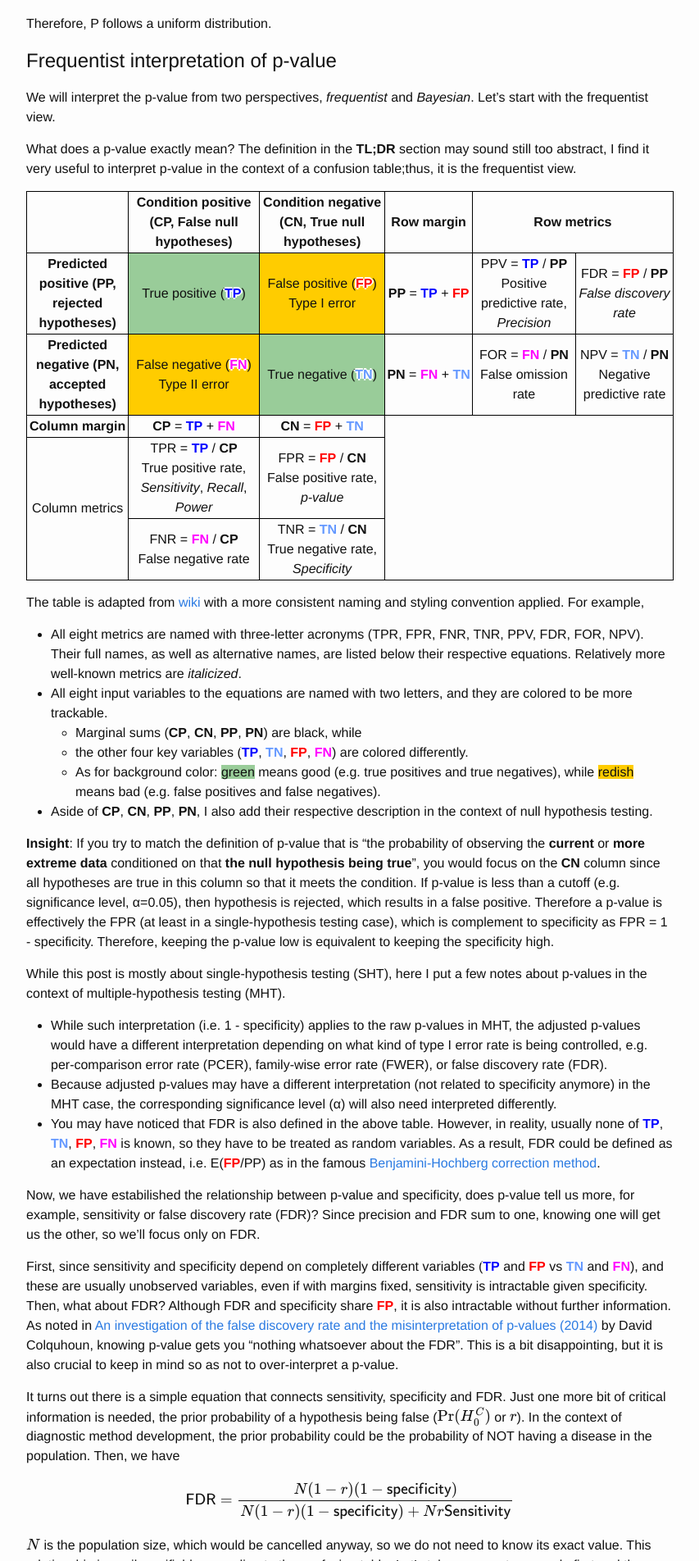
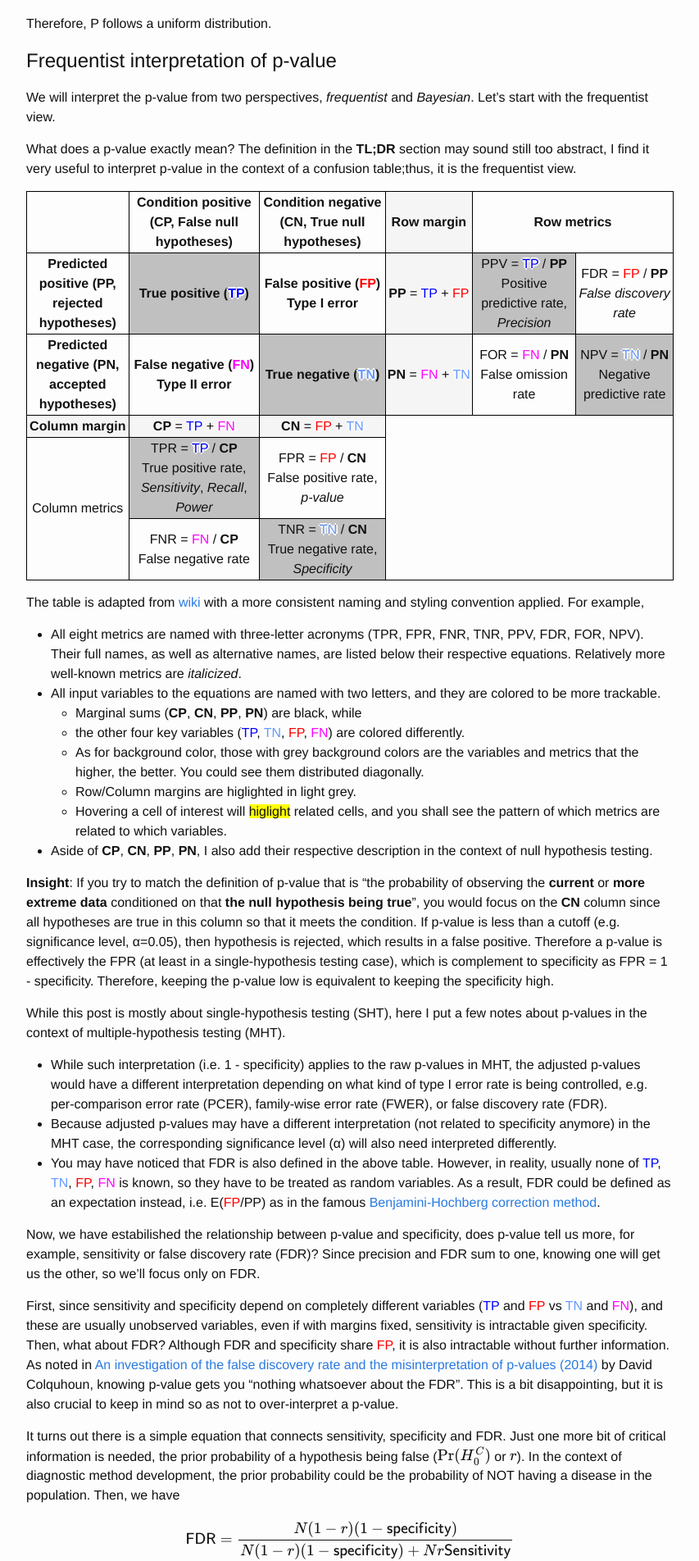
Before and after one commit to zyxue/zyxue.github.io, a Jekyll site: the page built from _posts/2018-05-15-on-p-value.md, in a window 1280 px wide. Shown: the part 1493-3397 px from the top of the page at 82% size, without its empty margins (213-1066 px from the left). Built offline with Jekyll 4.4.1, drawn with Linux system fonts in a browser that asks for light colours; formulas are drawn with MathJax 3; comment, search, counter and statistics services are not loaded.

Commit message:
added interactions to confusion table in _posts/2018-05-15-on-p-value.md

```diff
--- a/_posts/2018-05-15-on-p-value.md
+++ b/_posts/2018-05-15-on-p-value.md
@@ -12,17 +12,24 @@
 margin-bottom: 15px;
 }
 
-td.true-positive, td.true-negative, span.green {
-background-color: #99CC99;
+table.confusion-table td:hover {
+cursor: pointer;
 }
 
-td.false-positive, td.false-negative, span.redish {
-background-color: #FFCC00;
+td.true-positive, td.true-negative, td.true-positive-rate, td.true-negative-rate, td.positive-predictive-rate, td.negative-predictive-rate {
+background-color: #C0C0C0;
+}
+
+td.column-margin, td.condition-positive, td.condition-negative, th.row-margin, td.predicted-positive, td.predicted-negative {
+background-color: #F5F5F5;
+}
+
+td.true-positive, td.true-negative, td.false-positive, td.false-negative {
+font-weight: bold;
 }
 
 span.true-positive, span.true-negative, span.false-positive, span.false-negative {
 text-shadow: -2px 0 white, 0 2px white, 2px 0 white, 0 -2px white;
-font-weight: bold;
 }
 
 span.true-positive {
@@ -146,44 +153,44 @@
     <th></th>
     <th><span class="nowrap">Condition positive</span> <br> (<span class="marginal">CP</span>, False null hypotheses)</th>
     <th><span class="nowrap">Condition negative</span> <br> (<span class="marginal">CN</span>, True  null hypotheses)</th>
-    <th>Row margin</th>
+    <th class="row-margin">Row margin</th>
     <th colspan="2">Row metrics</th>
   </tr>
   <tr>
     <td><b>Predicted positive (<span class="marginal">PP</span>, rejected hypotheses)</b></td>
     <td class="true-positive">True positive (<span class="true-positive">TP</span>)</td>
     <td class="false-positive">False positive (<span class="false-positive">FP</span>) <br> Type I error</td>
-    <td class="nowrap"><span class="marginal">PP</span> = <span class="true-positive">TP</span> + <span class="false-positive">FP</span></td>
-    <td><span class="nowrap">PPV = <span class="true-positive">TP</span> / <span class="marginal">PP</span></span> <br> Positive predictive rate, <i>Precision</i> </td>
-    <td><span class="nowrap">FDR = <span class="false-positive">FP</span> / <span class="marginal">PP</span></span> <br> <i>False discovery rate</i> </td>
+    <td class="predicted-positive"><span class="marginal">PP</span> = <span class="true-positive">TP</span> + <span class="false-positive">FP</span></td>
+    <td class="positive-predictive-rate"><span class="nowrap">PPV = <span class="true-positive">TP</span> / <span class="marginal">PP</span></span> <br> Positive predictive rate, <i>Precision</i> </td>
+    <td class="false-discovery-rate"><span class="nowrap">FDR = <span class="false-positive">FP</span> / <span class="marginal">PP</span></span> <br> <i>False discovery rate</i> </td>
   </tr>
   <tr>
     <td><b>Predicted negative (<span class="marginal">PN</span>, accepted hypotheses)</b></td>
     <td class="false-negative">False negative (<span class="false-negative">FN</span>) <br> Type II error</td>
     <td class="true-negative">True negative (<span class="true-negative">TN</span>)</td>
-    <td><span class="nowrap"><span class="marginal">PN</span> = <span class="false-negative">FN</span> + <span class="true-negative">TN</span></span></td>
-    <td><span class="nowrap">FOR = <span class="false-negative">FN</span> / <span class="marginal">PN</span></span><br> False omission rate</td>
-    <td><span class="nowrap">NPV = <span class="true-negative">TN</span> / <span class="marginal">PN</span></span><br> Negative predictive rate</td>
+    <td class="predicted-negative"><span class="nowrap"><span class="marginal">PN</span> = <span class="false-negative">FN</span> + <span class="true-negative">TN</span></span></td>
+    <td class="false-omission-rate"><span class="nowrap">FOR = <span class="false-negative">FN</span> / <span class="marginal">PN</span></span><br> False omission rate</td>
+    <td class="negative-predictive-rate"><span class="nowrap">NPV = <span class="true-negative">TN</span> / <span class="marginal">PN</span></span><br> Negative predictive rate</td>
   </tr>
   <tr>
-    <td><strong>Column margin</strong></td>
-    <td><span class="marginal">CP</span> = <span class="true-positive">TP</span> + <span class="false-negative">FN</span></td>
-    <td><span class="marginal">CN</span> = <span class="false-positive">FP</span> + <span class="true-negative">TN</span></td>
+    <td class="column-margin"><strong>Column margin</strong></td>
+    <td class="condition-positive"><span class="marginal">CP</span> = <span class="true-positive">TP</span> + <span class="false-negative">FN</span></td>
+    <td class="condition-negative"><span class="marginal">CN</span> = <span class="false-positive">FP</span> + <span class="true-negative">TN</span></td>
     <td colspan="3" rowspan="3"></td>
     <!-- <td></td> -->
     <!-- <td></td> -->
   </tr>
   <tr>
     <td rowspan="2">Column metrics</td>
-    <td><span class="nowrap">TPR = <span class="true-positive">TP</span> / <span class="marginal">CP</span></span> <br> True positive rate, <i>Sensitivity</i>, <i>Recall</i>, <i>Power</i></td>
-    <td><span class="nowrap">FPR = <span class="false-positive">FP</span> / <span class="marginal">CN</span></span> <br> False positive rate, <i>p-value</i></td>
+    <td class="true-positive-rate"><span class="nowrap">TPR = <span class="true-positive">TP</span> / <span class="marginal">CP</span></span> <br> True positive rate, <i>Sensitivity</i>, <i>Recall</i>, <i>Power</i></td>
+    <td class="false-positive-rate"><span class="nowrap">FPR = <span class="false-positive">FP</span> / <span class="marginal">CN</span></span> <br> False positive rate, <i>p-value</i></td>
     <!-- <td></td> -->
     <!-- <td></td> -->
     <!-- <td></td> -->
   </tr>
   <tr>
-    <td><span class="nowrap">FNR = <span class="false-negative">FN</span> / <span class="marginal">CP</span></span> <br> False negative rate</td>
-    <td><span class="nowrap">TNR = <span class="true-negative">TN</span> / <span class="marginal">CN</span></span> <br> True negative rate, <i>Specificity</i></td>
+    <td class="false-negative-rate"><span class="nowrap">FNR = <span class="false-negative">FN</span> / <span class="marginal">CP</span></span> <br> False negative rate</td>
+    <td class="true-negative-rate"><span class="nowrap">TNR = <span class="true-negative">TN</span> / <span class="marginal">CN</span></span> <br> True negative rate, <i>Specificity</i></td>
     <!-- <td></td> -->
     <!-- <td></td> -->
     <!-- <td></td> -->
@@ -196,17 +203,21 @@
 * All eight metrics are named with three-letter acronyms (TPR, FPR, FNR, TNR, PPV, FDR,
 FOR, NPV). Their full names, as well as alternative names, are listed below
 their respective equations. Relatively more well-known metrics are <i>italicized</i>.
-* All eight input variables to the equations are named with two letters, and
-  they are colored to be more trackable.
+* All input variables to the equations are named with two letters, and they are
+  colored to be more trackable.
   * Marginal sums (<span class="marginal">CP</span>, <span
     class="marginal">CN</span>, <span class="marginal">PP</span>, <span
     class="marginal">PN</span>) are black, while
   * the other four key variables (<span class="true-positive">TP</span>, <span
 class="true-negative">TN</span>, <span class="false-positive">FP</span>, <span
 class="false-negative">FN</span>) are colored differently.
-  * As for background color: <span class="green">green</span> means good (e.g.
-    true positives and true negatives), while <span class="redish">redish</span>
-    means bad (e.g. false positives and false negatives).
+  * As for background color, those with grey background colors are the variables
+    and metrics that the higher, the better. You could see them distributed
+    diagonally.
+  * Row/Column margins are higlighted in light grey.
+  * Hovering a cell of interest will <span style="background-color:
+    yellow">higlight</span> related cells, and you shall see the pattern of
+    which metrics are related to which variables.
 * Aside of <span class="marginal">CP</span>, <span class="marginal">CN</span>,
   <span class="marginal">PP</span>, <span class="marginal">PN</span>, I also add
   their respective description in the context of null hypothesis testing.
@@ -359,3 +370,51 @@
 This post reflects my current understanding of p-value and null hypothesis
 testing, if you see any mistake in the post, please let me know by commenting
 below.
+
+
+<script>
+function higlight(srcSelector, tgtSelector) {
+    // higlight src itself as well
+    tgtSelector = srcSelector + ', ' + tgtSelector;
+
+   $(srcSelector)
+       .mouseenter(function () {
+           $(tgtSelector).each(function() {
+               let elem = $(this);
+               elem.attr('originalBackgroundColor', $(elem).css('background-color'));
+               elem.css('background-color', 'yellow');
+           })
+               })
+       .mouseleave(function() {
+           $(tgtSelector).each(function() {
+               let elem = $(this);
+               elem.css('background-color', elem.attr('originalBackgroundColor'));
+           })
+       });
+};
+
+higlight('td.true-positive-rate', 'td.true-positive, td.condition-positive');
+higlight('td.false-negative-rate', 'td.false-negative, td.condition-positive');
+higlight('td.condition-positive', 'td.true-positive, td.false-negative');
+
+higlight('td.false-positive-rate', 'td.false-positive, td.condition-negative');
+higlight('td.true-negative-rate', 'td.true-negative, td.condition-negative');
+higlight('td.condition-negative', 'td.false-positive, td.true-negative');
+
+higlight('td.positive-predictive-rate', 'td.true-positive, td.predicted-positive');
+higlight('td.false-discovery-rate', 'td.false-positive, td.predicted-positive');
+higlight('td.predicted-positive', 'td.true-positive, td.false-positive');
+
+higlight('td.false-omission-rate', 'td.false-negative, td.predicted-negative');
+higlight('td.negative-predictive-rate', 'td.true-negative, td.predicted-negative');
+higlight('td.predicted-negative', 'td.false-negative, td.true-negative');
+
+
+
+higlight('td.true-positive', 'td.condition-positive, td.true-positive-rate, td.predicted-positive, td.positive-predictive-rate');
+higlight('td.false-negative', 'td.condition-positive, td.false-negative-rate, td.predicted-negative, td.false-omission-rate');
+higlight('td.false-positive', 'td.condition-negative, td.false-positive-rate, td.predicted-positive, td.false-discovery-rate');
+higlight('td.true-negative', 'td.condition-negative, td.true-negative-rate, td.predicted-negative, td.negative-predictive-rate');
+
+
+</script>
```
